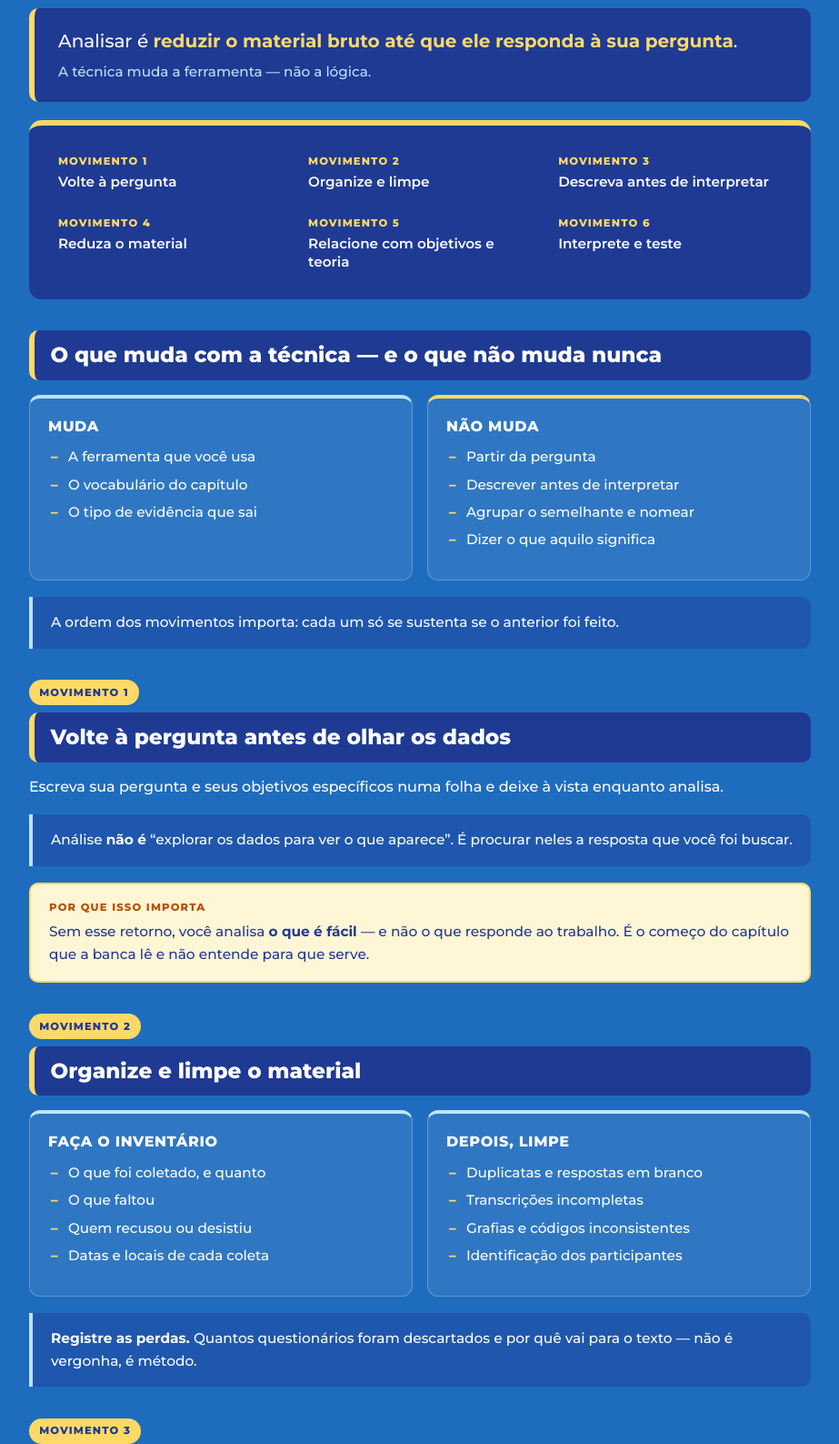
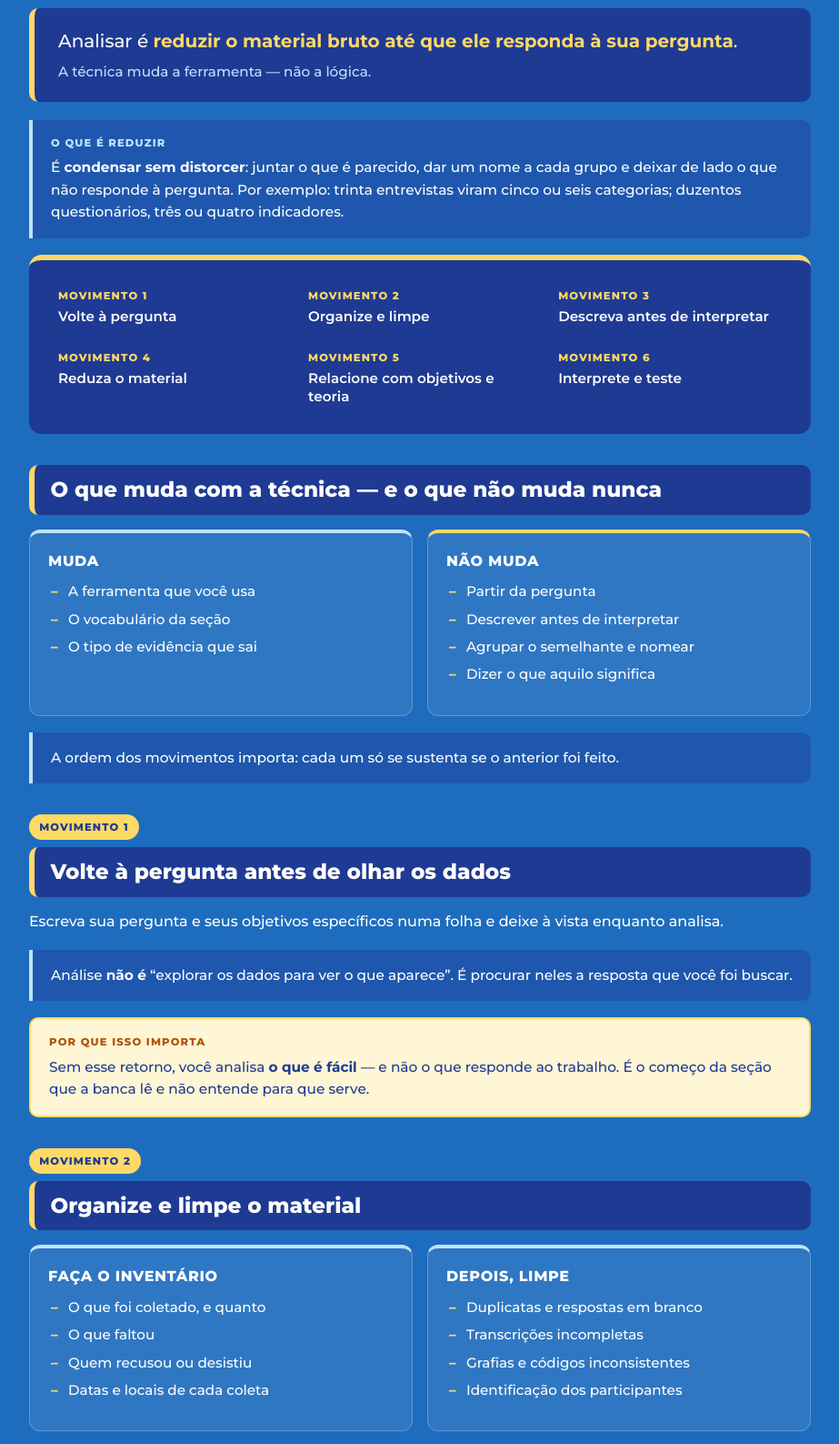
Before and after one commit to shagefialho-ux/smart-tcc-apoio, a plain HTML site: page analise-de-dados.html in a window 1280 px wide. Shown: the part 342-1929 px from the top of the page at 91% size, without its empty margins (178-1101 px from the left). Drawn offline with Linux system fonts and the light colour scheme.

Commit message:
Análise de dados: explica o que é reduzir e usa seção no lugar de capítulo
Co-Authored-By: Claude Opus 5.5 <noreply@anthropic.com>

```diff
--- a/analise-de-dados.html
+++ b/analise-de-dados.html
@@ -122,6 +122,13 @@ footer p{margin-bottom:9px}
   <span class="peq">A técnica muda a ferramenta — não a lógica.</span>
 </div>
 
+<div class="nota">
+  <div class="lab">O que é reduzir</div>
+  É <b>condensar sem distorcer</b>: juntar o que é parecido, dar um nome a cada grupo e deixar de
+  lado o que não responde à pergunta. Por exemplo: trinta entrevistas viram cinco ou seis
+  categorias; duzentos questionários, três ou quatro indicadores.
+</div>
+
 <nav class="indice" aria-label="Os seis movimentos">
   <a href="#m1"><span class="n">Movimento 1</span><span class="t">Volte à pergunta</span></a>
   <a href="#m2"><span class="n">Movimento 2</span><span class="t">Organize e limpe</span></a>
@@ -138,7 +145,7 @@ footer p{margin-bottom:9px}
       <h3>Muda</h3>
       <ul>
         <li>A ferramenta que você usa</li>
-        <li>O vocabulário do capítulo</li>
+        <li>O vocabulário da seção</li>
         <li>O tipo de evidência que sai</li>
       </ul>
     </div>
@@ -166,7 +173,7 @@ footer p{margin-bottom:9px}
   <div class="alerta">
     <div class="lab">Por que isso importa</div>
     Sem esse retorno, você analisa <b>o que é fácil</b> — e não o que responde ao trabalho. É o
-    começo do capítulo que a banca lê e não entende para que serve.
+    começo da seção que a banca lê e não entende para que serve.
   </div>
 </section>
 
@@ -284,7 +291,7 @@ footer p{margin-bottom:9px}
   </table>
   </div>
   <div class="nota">Os três precisam aparecer no texto — <b>e nessa ordem</b>. Misturá-los é o
-  erro mais comum do capítulo de resultados, e o mais fácil de corrigir antes da entrega.</div>
+  erro mais comum da seção de resultados, e o mais fácil de corrigir antes da entrega.</div>
 </section>
 
 <section id="nao">
```
